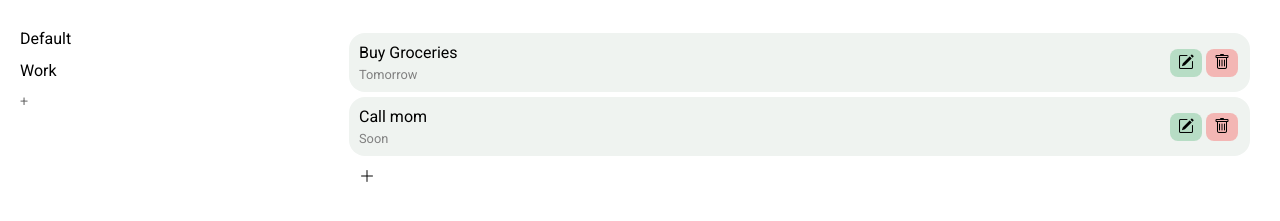
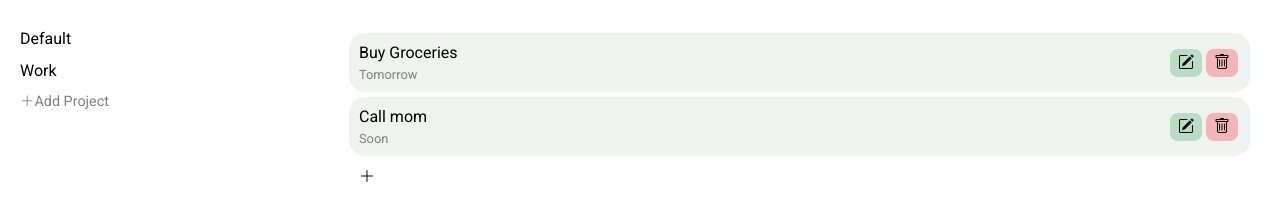
Before and after one commit to wvictor14/top-fsj-todolist, a website built with webpack: page src/template.html in a window 1280 px wide. Shown: the part 85-306 px from the top of the page. Built offline with nearby package versions, Linux system fonts and the light colour scheme.

Commit message:
add project text

```diff
--- a/src/template.html
+++ b/src/template.html
@@ -12,7 +12,7 @@
     <div class="sidebar">
       <h1>Projects</h1>
       <div class="projects"></div>
-      <button id="focus_add_project">+</button>
+      <button id="focus_add_project"><i class="bi-plus-lg"></i>Add Project</button>
       <div class="add_project_text">
         <input type="text" id="add_project_text_input" placeholder="Add Project" class='hidden'>
         <button id='add_project' class="addBtn button hidden"><i class="bi-plus-lg"></i></button>
```
